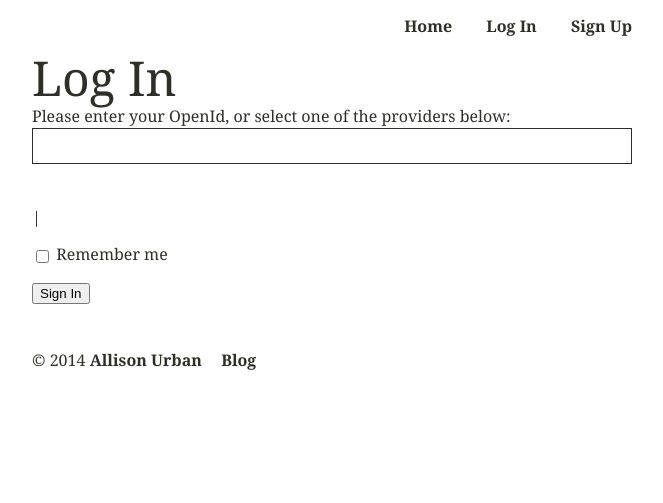
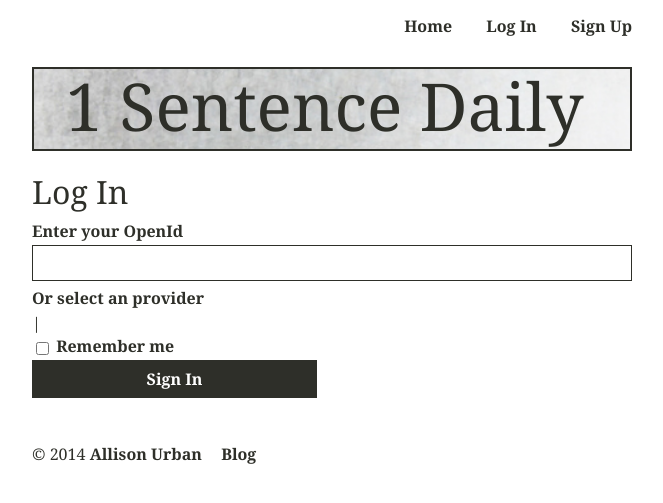
Before and after one commit to allisonurban/1sd0, a Flask app: template app/templates/login.html in a window 1280 px wide. Shown: the top 503 px of the page, without its empty margins (308-971 px from the left). Run offline with Flask 2, Linux system fonts and the light colour scheme; the template is opened without the code that fills it: values that come from a table or form of the project are taken from there, others are empty; parts of the project's set-up code (start-up, migrations or seed data) failed here and were passed over; some libraries are stand-ins or nearby versions.

```diff
--- a/app/forms.py
+++ b/app/forms.py
@@ -7,7 +7,7 @@ class LoginForm(Form):
     openid = TextField('openid', validators = [Required()])
     remember_me = BooleanField('remember_me', default = False)
 
-class EditForm(Form):
+class EditProfileForm(Form):
     username = TextField('username', validators = [Required()])
     about = TextAreaField('about', validators = [Length(min=0, max=140)])
 
--- a/app/static/css/style.css
+++ b/app/static/css/style.css
@@ -128,7 +128,7 @@ select {
     width: 100%;
     max-width: 100%;
     display: block;
-    margin-bottom: 20px;
+    margin-bottom: 5px;
     background: #fff;
     padding-right: 5px;
     padding-left: 5px;
@@ -137,6 +137,7 @@ select {
     -o-transition: 0.25s;
     transition: 0.25s;
 }
+
 select {
     height: 30px; }
 
@@ -145,6 +146,13 @@ label {
     color: #2e2f29;
     font-weight: 600;
     line-height: 1.618em; }
+
+fieldset {
+    margin-bottom: 15px; }
+
+fieldset .error {
+    margin-bottom: 0; }
+
 
 /* BUTTONS */
 .btn {
--- a/app/templates/login.html
+++ b/app/templates/login.html
@@ -1,8 +1,5 @@
-<!-- extend from base layout -->
 {% extends "base.html" %}
-
 {% block content %}
-
 <script type="text/javascript">
 function set_openid(openid, pr) {
 	u = openid.search('<username>')
@@ -16,20 +13,38 @@ function set_openid(openid, pr) {
 }
 </script>
 
-<h1>Log In</h1>
-<form action="" method="post" name="login">
+<header class="hero band">
+    <div class="txtgroup">
+        <h1 class="headline">1 Sentence Daily</h1>
+    </div>
+</header>
+<section class="line content">
+	<h2 class="line l">Log In</h2>
+	<form action="" method="post" name="login" class="login">
 		{{form.hidden_tag()}}
-	<p>Please enter your OpenId, or select one of the providers below:<br/>
-		{{form.openid(size=80)}}<br>
+		<div class="line">
+			<label>Enter your OpenId</label>
+			{{form.openid()}}
+		</div>
+		<div class="line">
 			{% for error in form.errors.openid %}
 			<span style="color:Red">[{{error}}]</span>
 			{% endfor %}
+		</div>
+		<div class="line">
+			<label>Or select an provider</label>
 			|{% for pr in providers %}
 			<a href="javascript:set_openid('{{pr.url}}', '{{pr.name}}');">{{pr.name}}</a> |
 			{% endfor %}
-	</p>
-	<p>{{form.remember_me}} Remember me</p>
-	<p><input type="submit" value="Sign In"></p>
+		</div>
+		<div class="line">
+			<label>{{form.remember_me}} Remember me</label>
+		</div>
+		<div class="line">
+			<div class="txtblock l">
+			<input class="btn btn-block btn-large" type="submit" value="Sign In">
+			</div>
+		</div>
 	</form>
-
+</section>
 {% endblock %}
--- a/app/templates/user.html
+++ b/app/templates/user.html
@@ -8,7 +8,7 @@
 			{% if user.about %}<p>{{user.about}}</p>{% endif %}
 			{% if user.last_login %}<p>Last login: {{momentjs(user.last_login).calendar()}}</p>{% endif %}
 		</td>
-		{% if user.id == g.user.id %}<p><a href="{{ url_for('edit') }}">Edit</a></p>{% endif %}
+		{% if user.id == g.user.id %}<p><a href="{{ url_for('edit_profile') }}">Edit Profile</a></p>{% endif %}
 	</tr>
 </table>
 <hr>
--- a/app/views.py
+++ b/app/views.py
@@ -2,7 +2,7 @@ from datetime import datetime, date
 from flask import render_template, flash, redirect, session, url_for, request, g
 from flask.ext.login import login_user, logout_user, current_user, login_required
 from app import app, db, lm, oid
-from forms import LoginForm, EditForm, SentenceForm
+from forms import LoginForm, EditProfileForm, SentenceForm
 from models import User, Sentence
 from config import POSTS_PER_PAGE
 import re
@@ -80,10 +80,10 @@ def sentence(id, page = 1):
     return render_template('sentence.html',
     	sentence = sentence)
 
-@app.route('/edit', methods = ['GET', 'POST'])
+@app.route('/profile/edit', methods = ['GET', 'POST'])
 @login_required
-def edit():
-	form = EditForm(g.user.username)
+def edit_profile():
+	form = EditProfileForm(g.user.username)
 	if form.validate_on_submit():
 		g.user.username = form.username.data
 		g.user.about = form.about.data
@@ -94,7 +94,7 @@ def edit():
 	else:
 		form.username.data = g.user.username
 		form.about.data = g.user.about
-	return render_template('edit.html', form = form)
+	return render_template('edit_profile.html', form = form)
 
 @app.route('/login', methods = ['GET', 'POST'])
 @oid.loginhandler
```
Also changed, not shown: app/templates/edit_profile.html (added, +25 -0 lines). Lines whose indentation alone changed are shown as unchanged.
